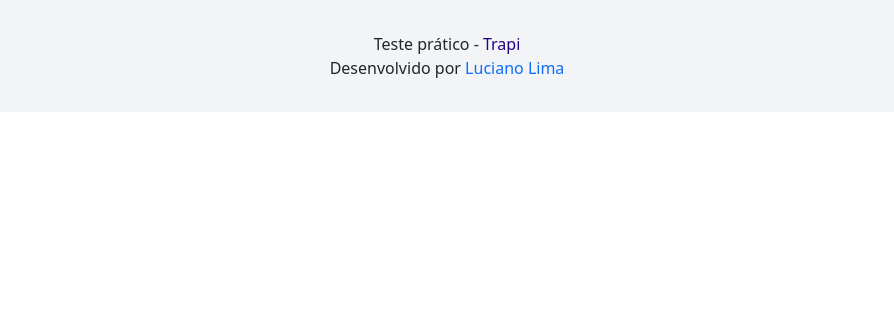
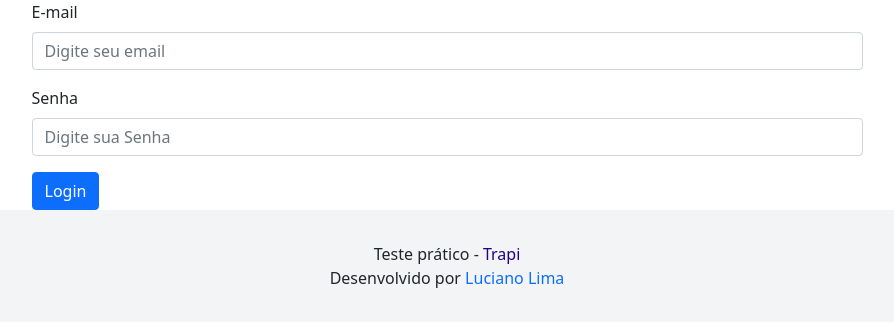
Before and after one commit to lwlima/micro-blog, a React (Create React App) app: page /login in a window 1280 px wide. Shown: the top 326 px of the page, without its empty margins (193-1087 px from the left). Built offline with nearby package versions, Linux system fonts and the light colour scheme.

Commit message:
Add page login

```diff
--- a/src/components/pages/Login.js
+++ b/src/components/pages/Login.js
@@ -1,8 +1,30 @@
+import { Container, Row, Col, Form, Button } from "react-bootstrap";
+
 let Login = () => {
-  return(
-    <div>
+  return (
+    <section id="login">
+      <Container>
+        <Row>
+          <Col xs={9} className="mx-auto">
+            <Form>
+              <Form.Group className="mb-3" controlId="email">
+                <Form.Label>E-mail</Form.Label>
+                <Form.Control type="email" placeholder="Digite seu email" />
+              </Form.Group>
 
-    </div>
+              <Form.Group className="mb-3" controlId="password">
+                <Form.Label>Senha</Form.Label>
+                <Form.Control type="password" placeholder="Digite sua Senha" />
+              </Form.Group>
+
+              <Button variant="primary" type="submit">
+                Login
+              </Button>
+            </Form>
+          </Col>
+        </Row>
+      </Container>
+    </section>
   )
 }
 
```
